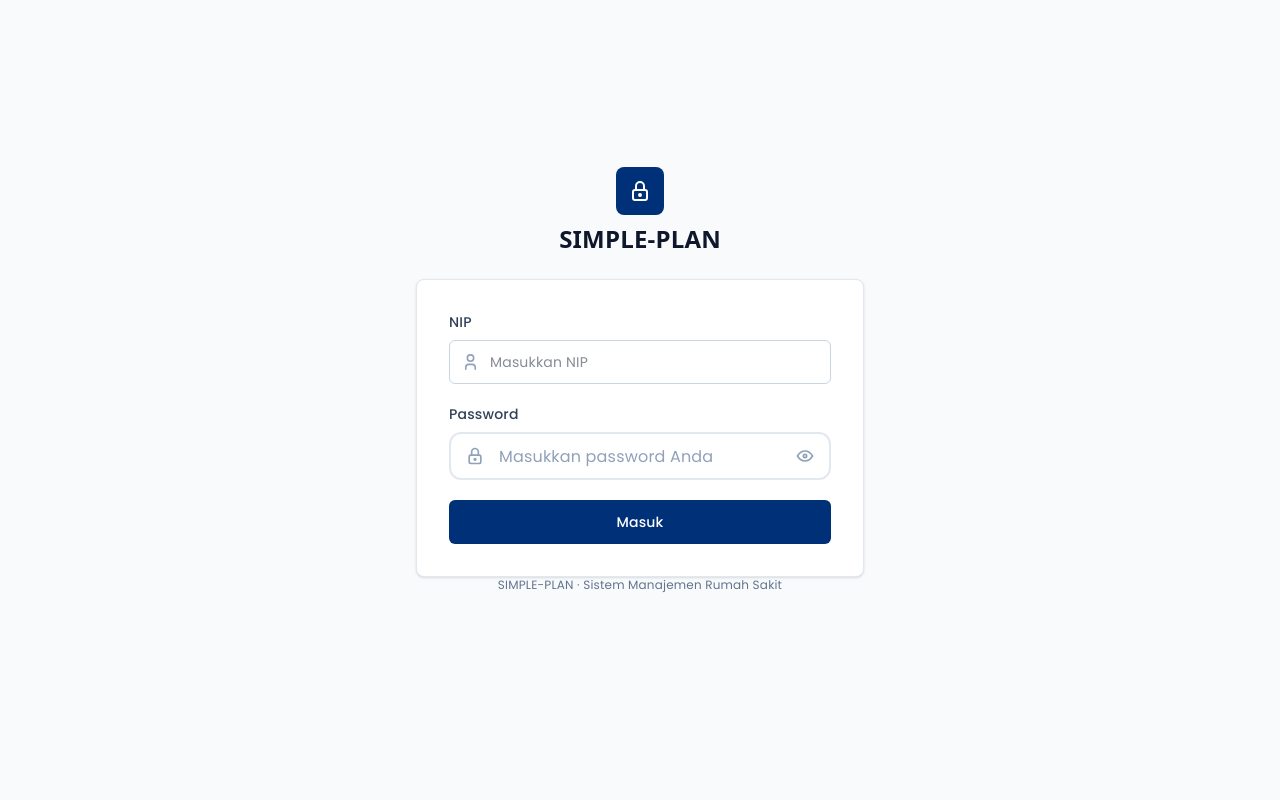
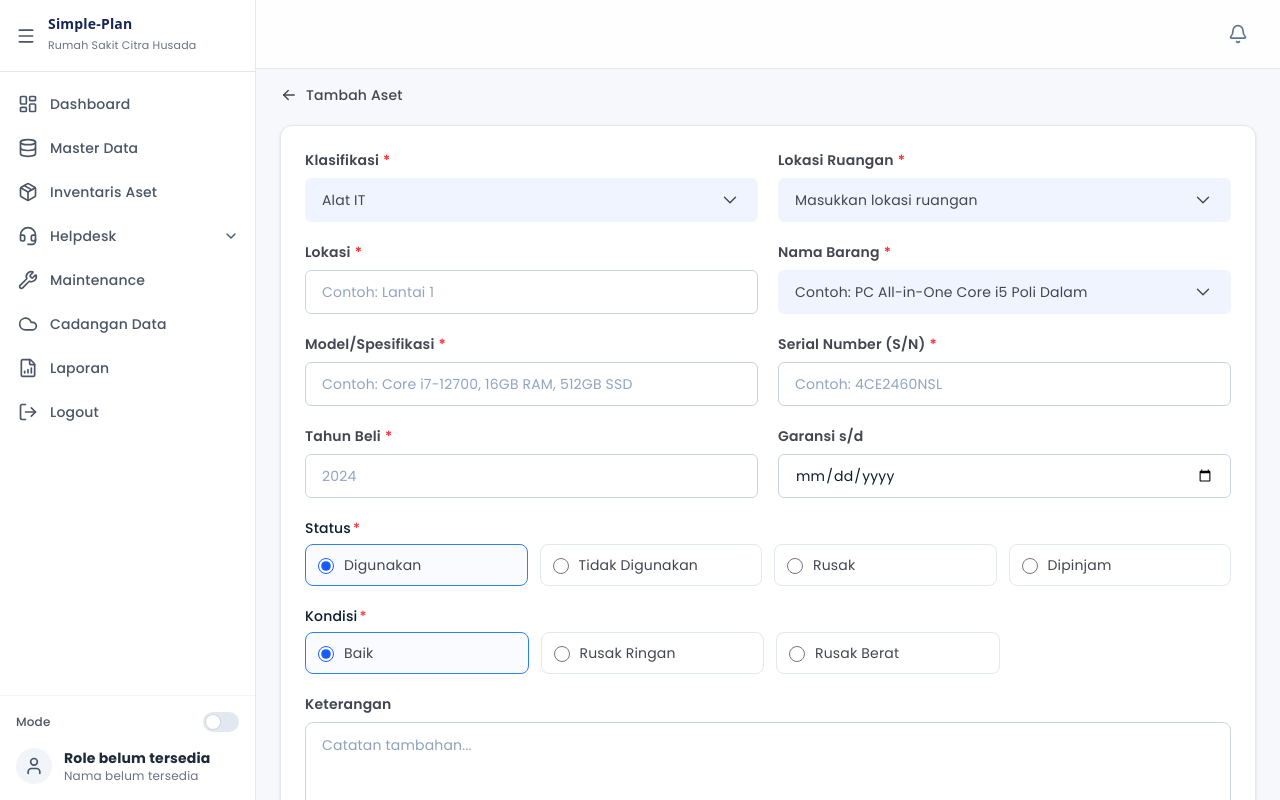
Before and after one commit to kameliarz/Simple-Plan-FE, a React (Vite) app: page /inventory/create in a window 1280 px wide. Before the commit this address led to /login. Built offline with nearby package versions, Linux system fonts and the light colour scheme.

Commit message:
feat: add new page create inventory

```diff
--- a/src/App.tsx
+++ b/src/App.tsx
@@ -10,7 +10,8 @@ import HelpdeskPetugasPage from "@/features/helpdesk-petugas/pages/HelpdeskListP
 import HelpdeskPetugasDetailPage from "@/features/helpdesk-petugas/pages/HelpdeskPetugasDetailPage";
 import HelpdeskManajemenPage from "@/features/helpdesk-manajemen/pages/HelpdeskManajemenPage";
 import HelpdeskManajemenDetailPage from "@/features/helpdesk-manajemen/pages/HelpdeskManajemenDetailPage";
-import CreateHelpdeskTicketPage from "@/features/create-helpdesk-ticket-all/pages/CreateHelpdeskTicketPage";
+import CreateHelpdeskTicketPage from "@/features/helpdesk-create/pages/CreateHelpdeskTicketPage";
+import CreateInventoryPage from "@/features/inventory-create/pages/CreateInventoryPage";
 import UserDetailPage from "@/features/master-data/users/pages/UserDetailPage";
 import UserListPage from "@/features/master-data/users/pages/UserListPage";
 import { getUser } from "@/features/auth-login/services/authStorage";
@@ -63,6 +64,9 @@ function App() {
         <Route path="/master-data/users" element={<UserListPage />} />
         <Route path="/master-data/users/:userId" element={<UserDetailPage />} />
 
+        {/* Inventory */}
+        <Route path="/inventory/create" element={<CreateInventoryPage />} />
+
         <Route path="*" element={<HomeRedirect />} />
       </Routes>
     </MainLayout>
--- /dev/null
+++ b/src/features/inventory-create/pages/CreateInventoryPage.tsx
@@ -0,0 +1,354 @@
+import { useState, type FormEvent } from "react";
+
+import { IconArrowLeft, IconDeviceDesktop } from "@tabler/icons-react";
+import { useNavigate } from "react-router-dom";
+
+import Button from "@/components/ui/ui-template/Button";
+import CategorySelector from "@/components/ui/ui-template/CategorySelector";
+import Dropdown from "@/components/ui/ui-template/Dropdown";
+import Input from "@/components/ui/ui-template/Input";
+import TextArea from "@/components/ui/ui-template/TextArea";
+
+type InventoryStatus = "digunakan" | "tidak-digunakan" | "rusak" | "dipinjam";
+
+type InventoryCondition = "baik" | "rusak-ringan" | "rusak-berat";
+
+interface FormState {
+  classification: string;
+  roomLocation: string;
+  itemName: string;
+  model: string;
+  serialNumber: string;
+  purchaseYear: string;
+  warrantyUntil: string;
+  status: InventoryStatus;
+  condition: InventoryCondition;
+  description: string;
+}
+
+const classificationOptions = [
+  {
+    label: "Alat IT",
+    value: "alat-it",
+  },
+  {
+    label: "Furniture",
+    value: "furniture",
+  },
+  {
+    label: "Elektronik",
+    value: "elektronik",
+  },
+];
+
+const roomOptions = [
+  {
+    label: "Lantai 1",
+    value: "lantai-1",
+  },
+  {
+    label: "Lantai 2",
+    value: "lantai-2",
+  },
+  {
+    label: "Ruang Finance",
+    value: "ruang-finance",
+  },
+  {
+    label: "Ruang HR",
+    value: "ruang-hr",
+  },
+  {
+    label: "Ruang Meeting",
+    value: "ruang-meeting",
+  },
+  {
+    label: "Server Room",
+    value: "server-room",
+  },
+];
+
+const itemOptions = [
+  {
+    label: "PC All-in-One Core i5 Poli Dalam",
+    value: "pc-all-in-one-core-i5-poli-dalam",
+  },
+  {
+    label: "Laptop Lenovo ThinkPad",
+    value: "laptop-lenovo-thinkpad",
+  },
+  {
+    label: "Monitor Dell 24 Inch",
+    value: "monitor-dell-24",
+  },
+  {
+    label: "Printer Epson L3250",
+    value: "printer-epson-l3250",
+  },
+  {
+    label: "Keyboard Logitech",
+    value: "keyboard-logitech",
+  },
+];
+
+const statusOptions = [
+  {
+    label: "Digunakan",
+    value: "digunakan",
+  },
+  {
+    label: "Tidak Digunakan",
+    value: "tidak-digunakan",
+  },
+  {
+    label: "Rusak",
+    value: "rusak",
+  },
+  {
+    label: "Dipinjam",
+    value: "dipinjam",
+  },
+] satisfies {
+  label: string;
+  value: InventoryStatus;
+}[];
+
+const conditionOptions = [
+  {
+    label: "Baik",
+    value: "baik",
+  },
+  {
+    label: "Rusak Ringan",
+    value: "rusak-ringan",
+  },
+  {
+    label: "Rusak Berat",
+    value: "rusak-berat",
+  },
+] satisfies {
+  label: string;
+  value: InventoryCondition;
+}[];
+
+const initialForm: FormState = {
+  classification: "alat-it",
+  roomLocation: "",
+  itemName: "",
+  model: "",
+  serialNumber: "",
+  purchaseYear: "",
+  warrantyUntil: "",
+  status: "digunakan",
+  condition: "baik",
+  description: "",
+};
+
+export default function CreateInventoryPage() {
+  const navigate = useNavigate();
+
+  const [form, setForm] = useState<FormState>(initialForm);
+
+  const handleChange = <K extends keyof FormState>(key: K, value: FormState[K]) => {
+    setForm((previous) => ({
+      ...previous,
+      [key]: value,
+    }));
+  };
+
+  const handleSubmit = (event: FormEvent<HTMLFormElement>) => {
+    event.preventDefault();
+
+    console.log("Create inventory:", form);
+
+    // TODO:
+    // panggil API create inventory di sini
+  };
+
+  return (
+    <div className="min-h-screen bg-[#F7F8FC] px-4 py-4 dark:bg-slate-950 md:px-6">
+      {/* Back */}
+      <button
+        type="button"
+        onClick={() => navigate(-1)}
+        className="mb-5 inline-flex items-center gap-2 text-sm font-medium text-text-secondary transition hover:text-primary-600"
+      >
+        <IconArrowLeft size={18} strokeWidth={1.8} />
+        <span>Tambah Aset</span>
+      </button>
+
+      {/* Card */}
+      <form
+        onSubmit={handleSubmit}
+        className="rounded-xl border border-slate-200 bg-white p-5 shadow-sm dark:border-slate-700 dark:bg-slate-900 md:p-6"
+      >
+        <div className="grid grid-cols-1 gap-x-5 gap-y-5 md:grid-cols-2">
+          {/* Klasifikasi */}
+          <div className="flex flex-col gap-2">
+            <label className="text-sm font-semibold text-text-secondary">
+              Klasifikasi
+              <span className="ml-1 text-red-500">*</span>
+            </label>
+
+            <Dropdown
+              value={form.classification}
+              options={classificationOptions}
+              onChange={(value) => handleChange("classification", value)}
+              placeholder="Pilih klasifikasi"
+              className="w-full"
+              displayValue={form.classification === "alat-it" ? "Alat IT" : undefined}
+            />
+
+            {form.classification === "alat-it" ? (
+              <div className="pointer-events-none absolute opacity-0">
+                <IconDeviceDesktop size={16} />
+              </div>
+            ) : null}
+          </div>
+
+          {/* Lokasi Ruangan */}
+          <div className="flex flex-col gap-2">
+            <label className="text-sm font-semibold text-text-secondary">
+              Lokasi Ruangan
+              <span className="ml-1 text-red-500">*</span>
+            </label>
+
+            <Dropdown
+              value={form.roomLocation}
+              options={roomOptions}
+              onChange={(value) => handleChange("roomLocation", value)}
+              placeholder="Masukkan lokasi ruangan"
+              searchable
+              searchPlaceholder="Cari lokasi ruangan..."
+              sheetTitle="Pilih Lokasi Ruangan"
+              mobileSheet
+              className="w-full"
+            />
+          </div>
+
+          {/* Lokasi */}
+          <Input label="Lokasi" name="location" placeholder="Contoh: Lantai 1" required />
+
+          {/* Nama Barang */}
+          <div className="flex flex-col gap-2">
+            <label className="text-sm font-semibold text-text-secondary">
+              Nama Barang
+              <span className="ml-1 text-red-500">*</span>
+            </label>
+
+            <Dropdown
+              value={form.itemName}
+              options={itemOptions}
+              onChange={(value) => handleChange("itemName", value)}
+              placeholder="Contoh: PC All-in-One Core i5 Poli Dalam"
+              searchable
+              searchPlaceholder="Cari nama barang..."
+              sheetTitle="Pilih Nama Barang"
+              mobileSheet
+              className="w-full"
+            />
+          </div>
+
+          {/* Model / Spesifikasi */}
+          <Input
+            label="Model/Spesifikasi"
+            name="model"
+            value={form.model}
+            onChange={(event) => handleChange("model", event.target.value)}
+            placeholder="Contoh: Core i7-12700, 16GB RAM, 512GB SSD"
+            required
+          />
+
+          {/* Serial Number */}
+          <Input
+            label="Serial Number (S/N)"
+            name="serialNumber"
+            value={form.serialNumber}
+            onChange={(event) => handleChange("serialNumber", event.target.value)}
+            placeholder="Contoh: 4CE2460NSL"
+            required
+          />
+
+          {/* Tahun Beli */}
+          <Input
+            label="Tahun Beli"
+            name="purchaseYear"
+            type="number"
+            min={1900}
+            max={2100}
+            value={form.purchaseYear}
+            onChange={(event) => handleChange("purchaseYear", event.target.value)}
+            placeholder="2024"
+            required
+          />
+
+          {/* Garansi */}
+          <Input
+            label="Garansi s/d"
+            name="warrantyUntil"
+            type="date"
+            value={form.warrantyUntil}
+            onChange={(event) => handleChange("warrantyUntil", event.target.value)}
+          />
+        </div>
+
+        {/* Status */}
+        <div className="mt-5">
+          <CategorySelector<InventoryStatus>
+            name="status"
+            label="Status"
+            required
+            value={form.status}
+            options={statusOptions}
+            onChange={(value) => handleChange("status", value)}
+            className="
+              [&>div]:grid-cols-1
+              sm:[&>div]:grid-cols-2
+              lg:[&>div]:grid-cols-4
+              [&_label]:items-center
+              [&_label]:py-2.5
+            "
+          />
+        </div>
+
+        {/* Kondisi */}
+        <div className="mt-5">
+          <CategorySelector<InventoryCondition>
+            name="condition"
+            label="Kondisi"
+            required
+            value={form.condition}
+            options={conditionOptions}
+            onChange={(value) => handleChange("condition", value)}
+            className="
+              [&>div]:grid-cols-1
+              sm:[&>div]:grid-cols-2
+              lg:[&>div]:grid-cols-3
+              lg:[&>div]:max-w-[75%]
+              [&_label]:items-center
+              [&_label]:py-2.5
+            "
+          />
+        </div>
+
+        {/* Keterangan */}
+        <div className="mt-5">
+          <TextArea
+            label="Keterangan"
+            name="description"
+            value={form.description}
+            onChange={(event) => handleChange("description", event.target.value)}
+            placeholder="Catatan tambahan..."
+            rows={4}
+            className="min-h-30"
+          />
+        </div>
+
+        {/* Action */}
+        <div className="mt-8 flex justify-end">
+          <Button type="submit" label="Simpan" variant="primary" className="min-w-30" />
+        </div>
+      </form>
+    </div>
+  );
+}
```
Also changed, not shown: src/features/helpdesk-create/components/EvidenceSection.tsx (renamed from src/features/create-helpdesk-ticket-all/components/EvidenceSection.tsx), src/features/helpdesk-create/components/InventorySection.tsx (renamed from src/features/create-helpdesk-ticket-all/components/InventorySection.tsx), src/features/helpdesk-create/components/ReporterSection.tsx (renamed from src/features/create-helpdesk-ticket-all/components/ReporterSection.tsx), src/features/helpdesk-create/components/TicketSection.tsx (renamed from src/features/create-helpdesk-ticket-all/components/TicketSection.tsx), src/features/helpdesk-create/data/helpdeskTicketData.ts (renamed from src/features/create-helpdesk-ticket-all/data/helpdeskTicketData.ts), src/features/helpdesk-create/pages/CreateHelpdeskTicketPage.tsx (renamed from src/features/create-helpdesk-ticket-all/pages/CreateHelpdeskTicketPage.tsx), src/features/helpdesk-create/services/searchApi.ts (renamed from src/features/create-helpdesk-ticket-all/services/searchApi.ts), src/features/helpdesk-create/types/index.ts (renamed from src/features/create-helpdesk-ticket-all/types/index.ts).
